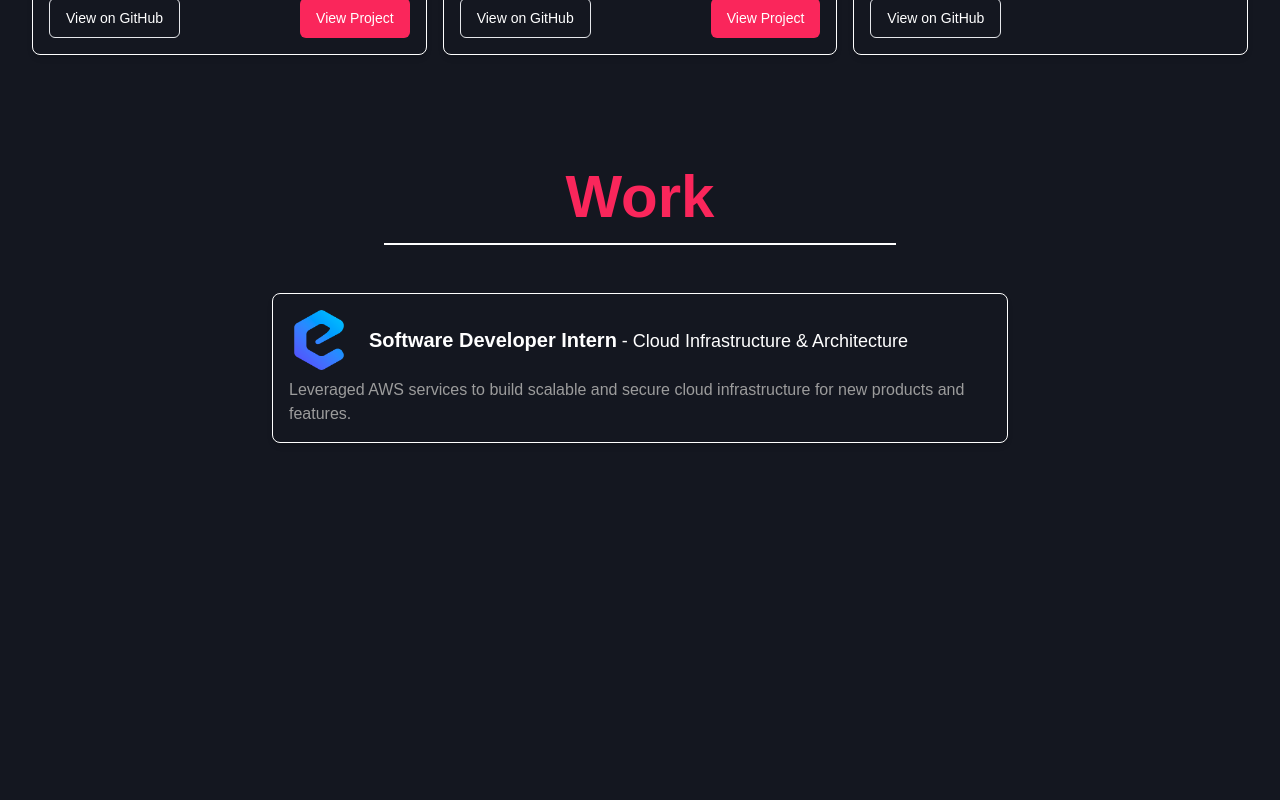
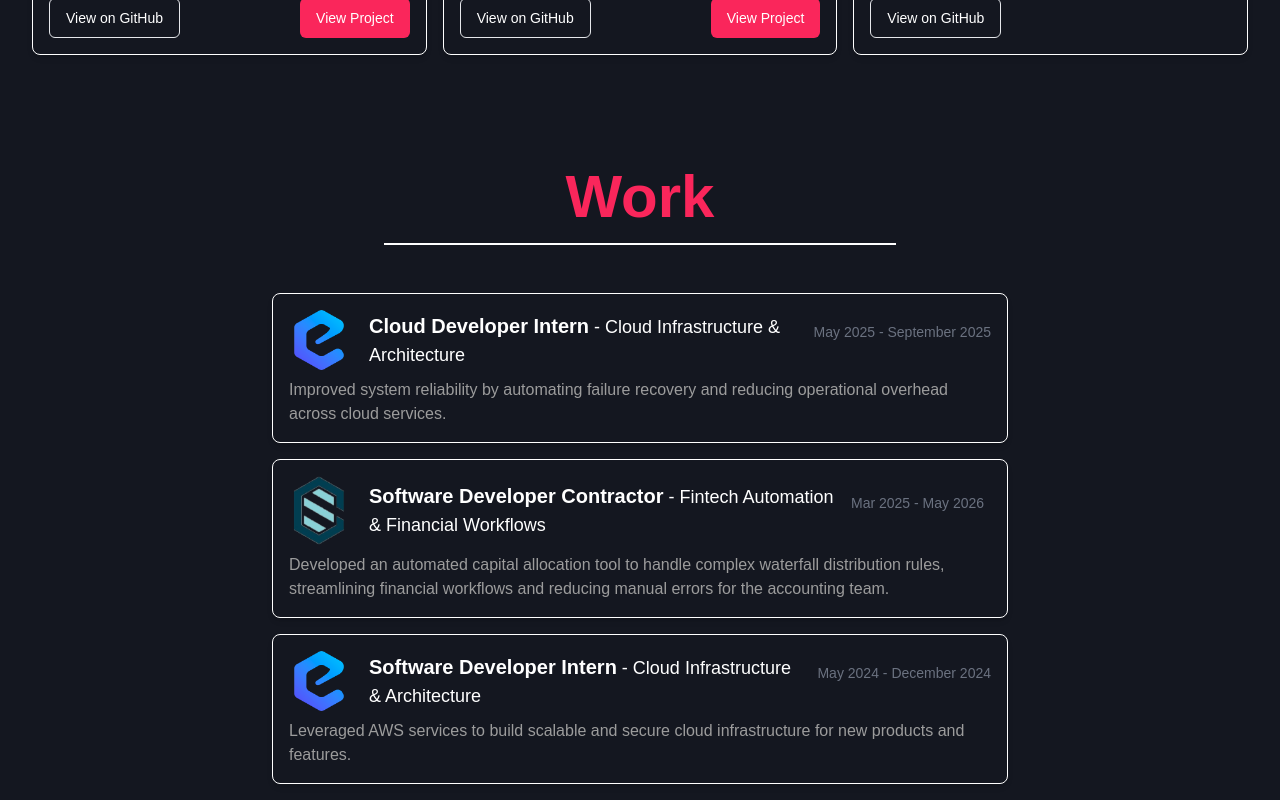
Before and after one commit to nathan-probert/portfolio-site, a Next.js app: page /home in a window 1280 px wide. Shown: the part 1208-2008 px from the top of the page. Before the commit the page ends 1667 px from the top, so only its background shows below. Built offline with nearby package versions, Linux system fonts and the light colour scheme; no server answers.

Commit message:
Add clearspring and current evertz to work experience

```diff
--- a/app/experience/page.tsx
+++ b/app/experience/page.tsx
@@ -4,7 +4,6 @@ import { useRouter } from "next/navigation";
 import { useEffect } from "react";
 
 export default function Home() {
-
 
   const router = useRouter();
 
--- a/components/Work.tsx
+++ b/components/Work.tsx
@@ -7,8 +7,26 @@ const workExperiences = [
     {
         logo: '/images/evertz.png',
         company: 'Evertz.io',
+        title: 'Cloud Developer Intern',
+        focus: 'Cloud Infrastructure & Architecture',
+        timeline: 'May 2025 - September 2025',
+        description: 'Improved system reliability by automating failure recovery and reducing operational overhead across cloud services.',
+        blogLink: '',
+    },
+    {
+        logo: '/images/clearspring.png',
+        company: 'Clearspring Capital Partners',
+        title: 'Software Developer Contractor',
+        focus: 'Fintech Automation & Financial Workflows',
+        timeline: 'Mar 2025 - May 2026',
+        description: 'Developed an automated capital allocation tool to handle complex waterfall distribution rules, streamlining financial workflows and reducing manual errors for the accounting team.',
+    },
+    {
+        logo: '/images/evertz.png',
+        company: 'Evertz.io',
         title: 'Software Developer Intern',
         focus: 'Cloud Infrastructure & Architecture',
+        timeline: 'May 2024 - December 2024',
         description: 'Leveraged AWS services to build scalable and secure cloud infrastructure for new products and features.',
         blogLink: '/S24-Evertz',
     },
@@ -26,6 +44,7 @@ export function WorkComponent() {
                         company={work.company}
                         title={work.title}
                         focus={work.focus}
+                        timeline={work.timeline}
                         description={work.description}
                         blogLink={work.blogLink}
                     />
--- a/components/WorkCard.tsx
+++ b/components/WorkCard.tsx
@@ -3,8 +3,9 @@ type Props = {
     company: string;
     title: string,
     focus: string,
+    timeline: string,
     description: string,
-    blogLink: string;
+    blogLink?: string;
 };
 
 export function WorkCard({
@@ -12,20 +13,20 @@ export function WorkCard({
     company,
     title,
     focus,
+    timeline,
     description,
     blogLink,
 }: Props) {
-    return (
-        <div className="border border-foreground rounded-lg p-4 shadow-md hover:shadow-lg transition-shadow duration-300">
-            <div className="flex items-center">
-                <a href={blogLink} rel="noopener noreferrer">
+    const cardContent = (
+        <>
+            <div className="flex items-center justify-between mb-2">
+                <div className="flex items-center flex-1 min-w-0">
                     <img
                         src={logo}
                         alt={`${company} logo`}
-                        className="w-[60px] h-auto mr-5"
+                        className="w-[60px] h-auto mr-5 flex-shrink-0"
                     />
-                </a>
-                <h3>
+                    <h3 className="min-w-0">
                         <span className="text-xl font-semibold">
                             {title}
                         </span>
@@ -34,7 +35,29 @@ export function WorkCard({
                         </span>
                     </h3>
                 </div>
+                <div className="ml-4 mb-4 flex-shrink-0 min-w-[140px]">
+                    <span className="text-sm text-gray-500 font-medium whitespace-nowrap">
+                        {timeline}
+                    </span>
+                </div>
+            </div>
             <p className="mt-2 text-grey">{description}</p>
+        </>
+    );
+
+    if (blogLink) {
+        return (
+            <a href={blogLink} rel="noopener noreferrer" className="block">
+                <div className="border border-foreground rounded-lg p-4 shadow-md hover:shadow-lg transition-shadow duration-300 cursor-pointer">
+                    {cardContent}
+                </div>
+            </a>
+        );
+    }
+
+    return (
+        <div className="border border-foreground rounded-lg p-4 shadow-md hover:shadow-lg transition-shadow duration-300">
+            {cardContent}
         </div>
     );
 }
```
Also changed, not shown: public/images/clearspring.png (added). Lines whose indentation alone changed are shown as unchanged.
